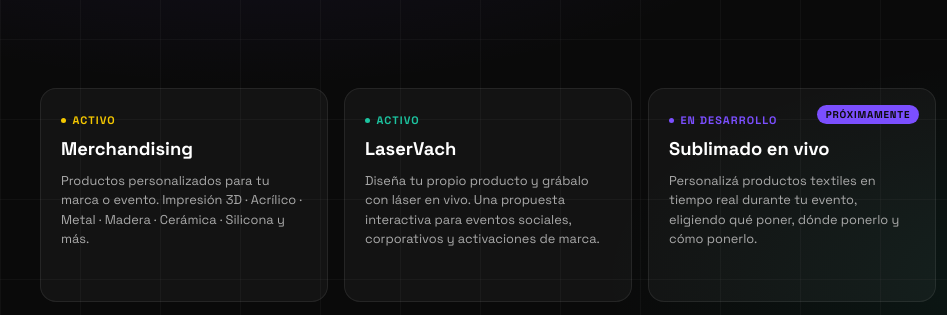
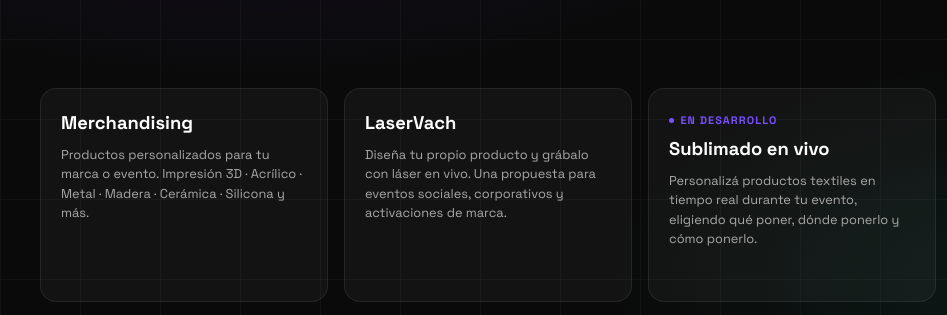
Before and after one commit to jonivach/vach-site, a plain HTML site: page vach-site/index.html in a window 1280 px wide. Shown: the part 361-676 px from the top of the page, 0-947 px from the left. Drawn offline with Linux system fonts and the light colour scheme.

Commit message:
8 de junio

```diff
--- a/vach-site/index.html
+++ b/vach-site/index.html
@@ -271,22 +271,19 @@
 
   <nav class="services">
     <a href="/merchandising" class="service-card card-merchandising">
-      <span class="card-tag"><span class="dot"></span>Activo</span>
       <span class="card-name">Merchandising</span>
       <span class="card-desc">Productos personalizados para tu marca o evento. Impresión 3D · Acrílico · Metal · Madera · Cerámica · Silicona y más.</span>
       <span class="card-arrow"><svg width="12" height="12" viewBox="0 0 12 12" fill="none" xmlns="http://www.w3.org/2000/svg"><path d="M2 10L10 2M10 2H4M10 2V8" stroke="currentColor" stroke-width="1.8" stroke-linecap="round" stroke-linejoin="round"/></svg></span>
     </a>
 
     <a href="/laservach" class="service-card card-laser">
-      <span class="card-tag"><span class="dot"></span>Activo</span>
       <span class="card-name">LaserVach</span>
-      <span class="card-desc">Diseña tu propio producto y grábalo con láser en vivo. Una propuesta interactiva para eventos sociales, corporativos y activaciones de marca.</span>
+      <span class="card-desc">Diseña tu propio producto y grábalo con láser en vivo. Una propuesta para eventos sociales, corporativos y activaciones de marca.</span>
       <span class="card-arrow"><svg width="12" height="12" viewBox="0 0 12 12" fill="none" xmlns="http://www.w3.org/2000/svg"><path d="M2 10L10 2M10 2H4M10 2V8" stroke="currentColor" stroke-width="1.8" stroke-linecap="round" stroke-linejoin="round"/></svg></span>
     </a>
 
     <a href="/vachlive" class="service-card card-sublimado">
       <span class="card-tag"><span class="dot"></span>En desarrollo</span>
-      <span class="soon-badge">Próximamente</span>
       <span class="card-name">Sublimado en vivo</span>
       <span class="card-desc">Personalizá productos textiles en tiempo real durante tu evento, eligiendo qué poner, dónde ponerlo y cómo ponerlo.</span>
       <span class="card-arrow"><svg width="12" height="12" viewBox="0 0 12 12" fill="none" xmlns="http://www.w3.org/2000/svg"><path d="M2 10L10 2M10 2H4M10 2V8" stroke="currentColor" stroke-width="1.8" stroke-linecap="round" stroke-linejoin="round"/></svg></span>
```
Also changed, not shown: vach-site/merchandising/index.html (+1 -3 lines).
